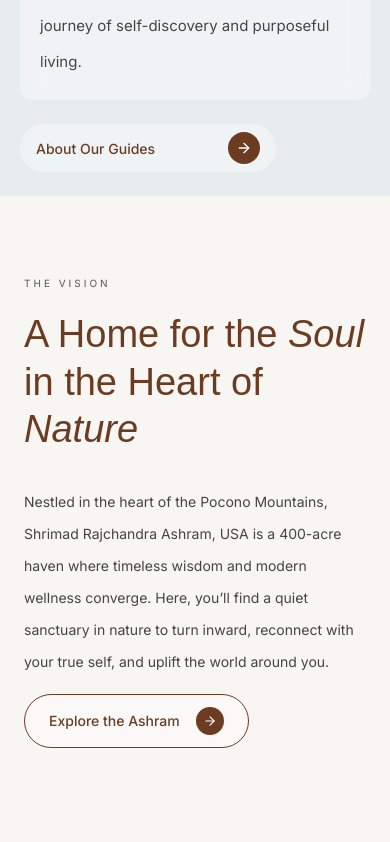
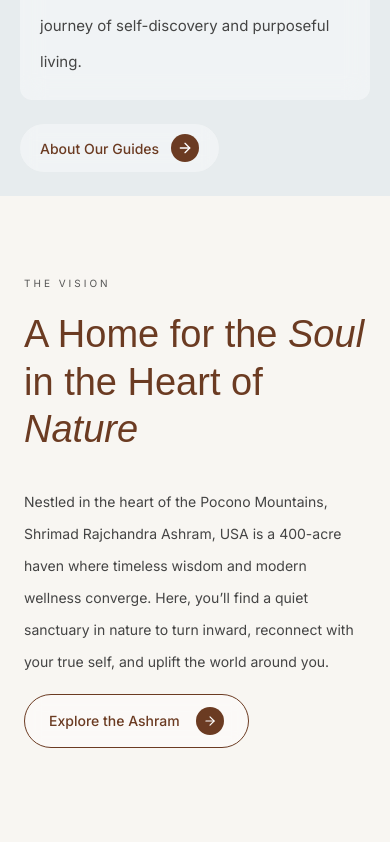
Before and after one commit to prernashhh/ashram-homepage, a Next.js app: page / in a window 390 px wide. Shown: the part 1760-2602 px from the top of the page. Built offline with nearby package versions, Linux system fonts and the light colour scheme; a web font is replaced by a local one.

Commit message:
Update Footer and Inspiration components

```diff
--- a/components/Footer.jsx
+++ b/components/Footer.jsx
@@ -255,7 +255,7 @@
         <div className="md:hidden pt-4">
 
           {/* Address */}
-          <div className="text-[14px] leading-7 text-white/90 mb-7 text-left">
+          <div className=" text-center text-[14px] leading-7 text-white/90 mb-7">
             <p>Shrimad Rajchandra Ashram, USA</p>
 
             <p>206 Marquis Rd, East Stroudsburg, PA 18302</p>
@@ -265,8 +265,7 @@
 
 
           {/* Policies */}
-          <div className="flex text-center items-center gap-2 text-[12px] text-white/90 whitespace-nowrap mb-6 overflow-x-auto no-scrollbar">
-            <p>Terms Of Use</p>
+          <div className="flex justify-center items-center gap-2 text-[11px] text-white/90 whitespace-nowrap mb-6">            <p>Terms Of Use</p>
 
             <span>|</span>
 
--- a/components/Inspiration.jsx
+++ b/components/Inspiration.jsx
@@ -12,15 +12,16 @@
             alt="Visionary"
             className="
             w-full
-            aspect-[16/8]
+            aspect-[16/10]
+            lg:aspect-[16/8]
             min-[1570px]:aspect-[16/7.2]
             object-cover
             object-top
-          "
+            "
           />
 
           <div className="absolute inset-0 z-10">
-            <div className="px-10 lg:px-20 pt-10 lg:pt-16 max-w-3xl">
+            <div className="px-8 lg:px-20 pt-10 lg:pt-16 pb-16 lg:pb-0 max-w-3xl">
               <p className="uppercase tracking-[3px] text-[#2A2A2A] text-xs mb-4">
                 The Inspiration
               </p>
@@ -115,10 +116,9 @@
               </p>
             </div>
 
-            <button className="group mt-6 w-3xs border-[#6B3B22] text-[#6B3B22] px-4 py-2 rounded-full text-[14px] font-medium flex items-center justify-between hover:bg-[#6B3B22] hover:text-white transition-all duration-300 bg-white/40 backdrop-blur-sm">
-              About Our Guides
-
-              <span className="w-8 h-8 rounded-full bg-[#6B3B22] text-white flex items-center justify-center group-hover:bg-white group-hover:text-[#6B3B22] transition-all duration-300">
+              <button className="group mt-6 border-[#6B3B22] text-[#6B3B22] px-5 py-2.5 rounded-full text-[14px] font-medium flex items-center gap-3 w-fit hover:bg-[#6B3B22] hover:text-white transition-all duration-300 bg-white/40 backdrop-blur-sm">
+                About Our Guides
+              <span className="w-7 h-7 shrink-0 rounded-full bg-[#6B3B22] text-white flex items-center justify-center group-hover:bg-white group-hover:text-[#6B3B22] transition-all duration-300">
                 <ArrowRight size={16} />
               </span>
             </button>
```
